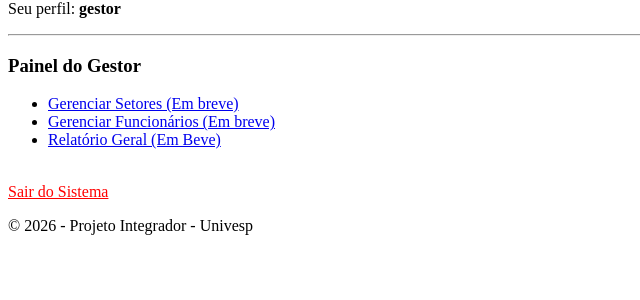
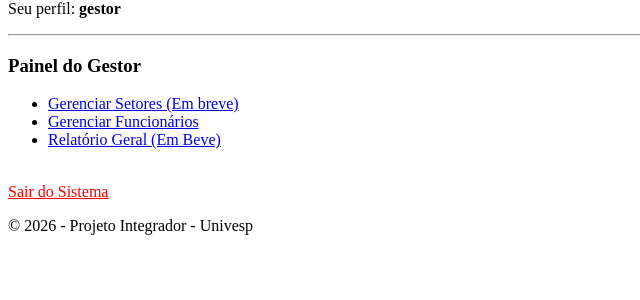
Before and after one commit to dennisguim/projeto-integrador-i-univesp, a Flask app: page /dashboard in a window 1280 px wide. Shown: the part 127-427 px from the top of the page, without its empty margins (0-640 px from the left). Run offline with Flask 3, Linux system fonts and the light colour scheme; a user stored in the database is signed in.

Commit message:
updates and fixes

```diff
--- a/src/app.py
+++ b/src/app.py
@@ -116,8 +116,8 @@ def logout():
 @login_required
 def listar_funcionarios():
     # se for chefe, ve apenas o setor, se for gestor ve tudo
-    if current_user.perfil == 'chefe' and current_user.setor.id:
-        lista = Funcionario.query.filter_by(setor_id=current_user.setor.id).all()
+    if current_user.perfil == 'chefe' and current_user.setor_id:
+        lista = Funcionario.query.filter_by(setor_id=current_user.setor_id).all()
     else:
     # Busca todos os funcionários
         lista = Funcionario.query.all()
--- a/src/templates/dashboard.html
+++ b/src/templates/dashboard.html
@@ -12,14 +12,14 @@
         <h3>Painel do Gestor</h3>
         <ul>
             <li><a href="#">Gerenciar Setores (Em breve)</a></li>
-            <li><a href="#">Gerenciar Funcionários (Em breve)</a></li>
+            <li><a href="{{ url_for('listar_funcionarios') }}">Gerenciar Funcionários</a></li>
             <li><a href="#">Relatório Geral (Em Beve)</a></li>
         </ul>
     {% else %}
         <h3>Painel da Chefia</h3>
         <ul>
-            <li><a href="#">Minha Equipe (Em breve)</a></li>
-            <li><a href="#">Lançar Frequência (Em breve)</a></li>
+            <li><a href="{{ url_for('listar_funcionarios') }}">Minha Equipe</a></li>
+            <li><a href="{{ url_for('listar_funcionarios') }}">Lançar Frequência</a></li>
         </ul>
     {% endif %}
 
```
